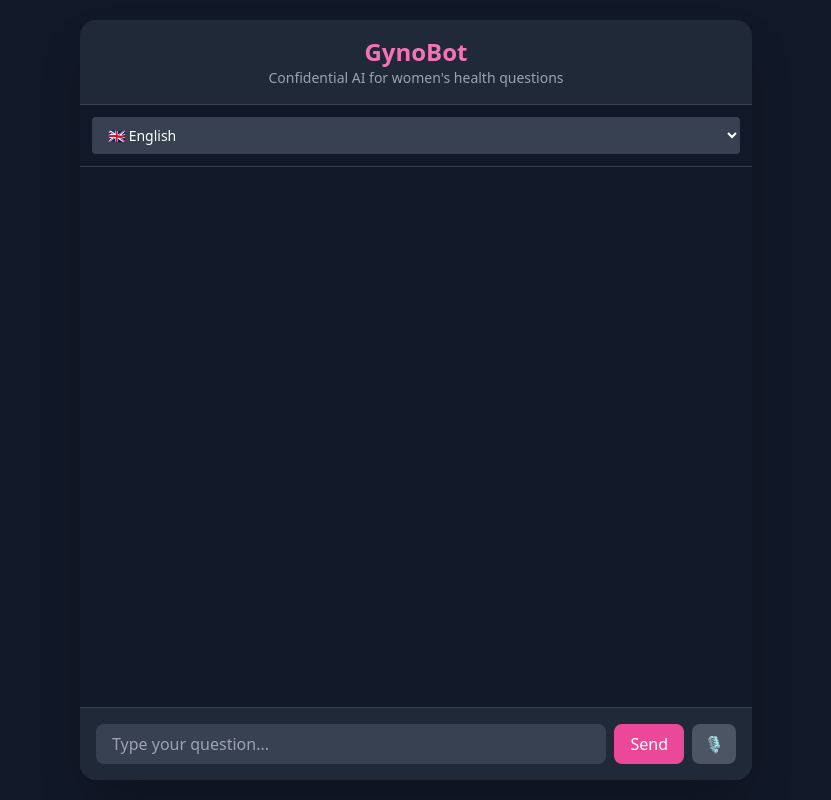
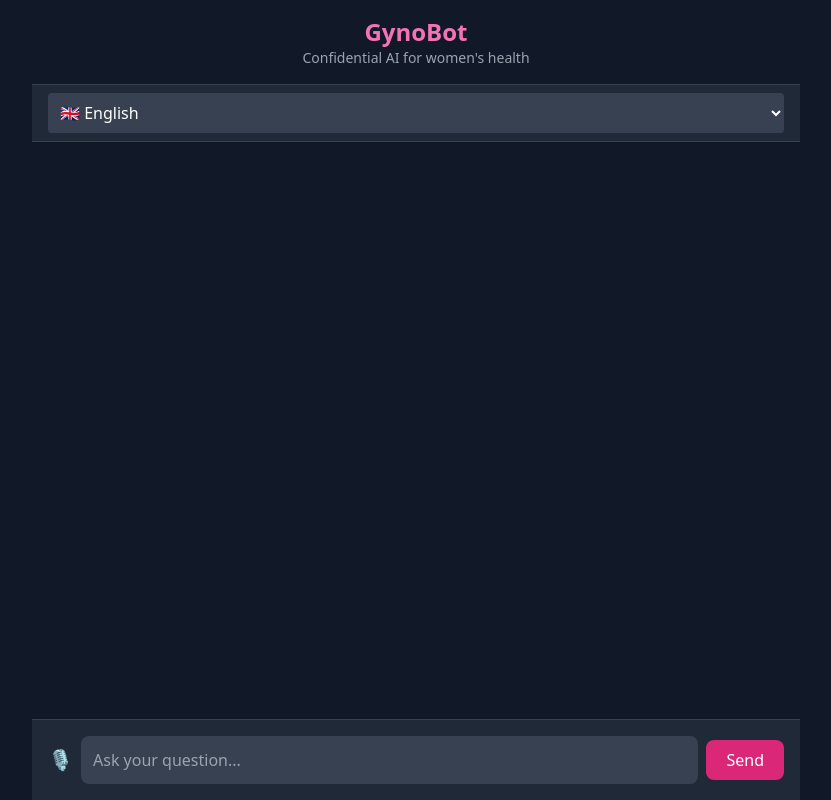
Before and after one commit to idritha/gynae, a Flask app: page / in a window 1280 px wide. Shown: the whole page, without its empty margins (224-1055 px from the left). Run offline with Flask 3, Linux system fonts and the light colour scheme; some libraries are stand-ins or nearby versions.

Commit message:
Update index.html
uiyudtyrsf

```diff
--- a/templates/index.html
+++ b/templates/index.html
@@ -1,24 +1,26 @@
 <!DOCTYPE html>
 <html lang="en">
 <head>
-  <link rel="manifest" href="../static/manifest.json">
+  <meta charset="UTF-8" />
+  <meta name="viewport" content="width=device-width, initial-scale=1.0" />
+  <title>GynoBot – Women’s Health AI</title>
+  <link rel="manifest" href="/static/manifest.json">
+  <link rel="apple-touch-icon" href="/static/icon-192.png">
   <meta name="theme-color" content="#d63384">
-<link rel="apple-touch-icon" href="../static/icon-192.png">
-<link rel="apple-touch-icon" href="../static/icon-512.png">
-  <!-- Google tag (gtag.js) -->
+
+  <!-- Google Analytics -->
   <script async src="https://www.googletagmanager.com/gtag/js?id=G-XMHQFN7MNJ"></script>
   <script>
     window.dataLayer = window.dataLayer || [];
     function gtag(){dataLayer.push(arguments);}
     gtag('js', new Date());
-
     gtag('config', 'G-XMHQFN7MNJ');
   </script>
-  <meta charset="UTF-8" />
-  <title>GynoBot – Women’s Health AI</title>
-  <meta name="viewport" content="width=device-width, initial-scale=1.0" />
+
+  <!-- Google Ads -->
   <script async src="https://pagead2.googlesyndication.com/pagead/js/adsbygoogle.js?client=ca-pub-2076179386974388"
      crossorigin="anonymous"></script>
+
   <script src="https://cdn.tailwindcss.com"></script>
   <style>
     @keyframes dots {
@@ -33,102 +35,100 @@
     }
   </style>
 </head>
-<body class="bg-gray-900 text-gray-100 font-sans min-h-screen flex items-center justify-center px-4">
+<body class="bg-gray-900 text-white min-h-screen flex flex-col">
 
-  <div class="w-full max-w-2xl h-[95vh] flex flex-col bg-gray-800 rounded-2xl shadow-2xl overflow-hidden">
+  <!-- Chat Container -->
+  <div class="flex flex-col w-full max-w-3xl mx-auto h-screen">
 
     <!-- Header -->
-    <div class="p-4 border-b border-gray-700 text-center">
+    <div class="text-center py-4 border-b border-gray-700">
       <h1 class="text-2xl font-bold text-pink-400">GynoBot</h1>
-      <p class="text-sm text-gray-400">Confidential AI for women's health questions</p>
+      <p class="text-gray-400 text-sm">Confidential AI for women's health</p>
     </div>
 
     <!-- Language Selector -->
-    <div class="p-3 bg-gray-900 border-b border-gray-700">
-      <select id="language-select" class="w-full bg-gray-700 text-white rounded px-3 py-2 text-sm">
+    <div class="bg-gray-800 px-4 py-2 border-b border-gray-700">
+      <select id="language-select" class="w-full bg-gray-700 text-white p-2 rounded">
         <option value="en-US">🇬🇧 English</option>
         <option value="ha">🇳🇬 Hausa</option>
         <option value="ar">🇸🇦 Arabic</option>
       </select>
     </div>
 
-    <!-- Chat Window -->
-    <div id="chat-box" class="flex-1 overflow-y-auto bg-gray-900 p-4 space-y-4 text-sm">
-      <!-- Dynamic messages go here -->
+    <!-- Chat Messages -->
+    <div id="chat-box" class="flex-1 overflow-y-auto p-4 space-y-4 bg-gray-900 text-sm scroll-smooth">
+      <!-- Chat bubbles will be injected here -->
     </div>
 
-    <!-- Message Input -->
-    <div class="p-4 bg-gray-800 border-t border-gray-700 flex gap-2">
-      <input id="message-input"
-             type="text"
-             class="flex-1 bg-gray-700 text-white px-4 py-2 rounded-lg focus:outline-none focus:ring focus:ring-pink-400"
-             placeholder="Type your question..." />
-      <button onclick="sendMessage()" class="bg-pink-500 hover:bg-pink-600 text-white px-4 py-2 rounded-lg">
+    <!-- Input Area -->
+    <div class="bg-gray-800 p-4 border-t border-gray-700">
+      <div class="flex items-center gap-2">
+        <button onclick="startDictation()" class="text-xl text-gray-400 hover:text-white" title="Voice input">🎙</button>
+        <input id="message-input" type="text" placeholder="Ask your question..."
+               class="flex-1 bg-gray-700 text-white rounded-lg p-3 focus:outline-none" />
+        <button onclick="sendMessage()" class="bg-pink-600 hover:bg-pink-700 text-white rounded-lg px-5 py-2">
           Send
-      </button>
-      <button onclick="startDictation()" class="bg-gray-600 hover:bg-gray-500 text-white px-3 py-2 rounded-lg">
-        🎙
         </button>
       </div>
     </div>
 
-  <!-- JavaScript -->
+  </div>
+
+  <!-- JS -->
   <script>
-document.getElementById("message-input").addEventListener("keydown", function(event) {
+    const chatBox = document.getElementById("chat-box");
+    const input = document.getElementById("message-input");
+
+    // Allow Enter to send
+    input.addEventListener("keydown", function(event) {
       if (event.key === "Enter" && !event.shiftKey) {
         event.preventDefault();
         sendMessage();
       }
     });
 
-
     async function sendMessage() {
-      const input = document.getElementById("message-input");
-      const chatBox = document.getElementById("chat-box");
       const userMsg = input.value.trim();
       if (!userMsg) return;
 
-      // Append user message
+      // User bubble
       chatBox.innerHTML += `
         <div class="flex justify-end">
-          <div class="bg-pink-600 text-white px-4 py-2 rounded-xl max-w-[75%]">${userMsg}</div>
+          <div class="bg-pink-600 px-4 py-2 rounded-lg max-w-[70%]">${userMsg}</div>
         </div>`;
       input.value = "";
       chatBox.scrollTop = chatBox.scrollHeight;
 
-      // Typing loader
-      const loadingId = `load-${Date.now()}`;
+      // Typing bubble
+      const loadingId = "load-" + Date.now();
       chatBox.innerHTML += `
         <div id="${loadingId}" class="flex items-start gap-2">
-          <img src="/static/icon-192.png" class="w-8 h-8 rounded-full" alt="Bot Avatar" />
-          <div class="bg-gray-700 text-white px-4 py-2 rounded-xl max-w-[75%] typing">...</div>
+          <img src="/static/icon-192.png" class="w-8 h-8 rounded-full" />
+          <div class="bg-gray-700 px-4 py-2 rounded-lg max-w-[70%] typing">...</div>
         </div>`;
       chatBox.scrollTop = chatBox.scrollHeight;
 
-      // Fetch reply
+      // Fetch response
       try {
         const res = await fetch("/ask", {
           method: "POST",
           headers: { "Content-Type": "application/json" },
           body: JSON.stringify({ message: userMsg })
         });
-
         const data = await res.json();
-
-        const loader = document.getElementById(loadingId);
-        loader.innerHTML = `
-          <img src="/static/icon-192.png" class="w-8 h-8 rounded-full" alt="Bot Avatar" />
-          <div class="bg-gray-700 text-white px-4 py-2 rounded-xl max-w-[75%]">${data.reply}</div>`;
+        document.getElementById(loadingId).innerHTML = `
+          <img src="/static/icon-192.png" class="w-8 h-8 rounded-full" />
+          <div class="bg-gray-700 px-4 py-2 rounded-lg max-w-[70%]">${data.reply}</div>`;
       } catch (err) {
-        const loader = document.getElementById(loadingId);
-        loader.innerHTML = `
-          <img src="/static/icon-192.png" class="w-8 h-8 rounded-full" alt="Bot Avatar" />
-          <div class="bg-red-600 text-white px-4 py-2 rounded-xl max-w-[75%]">❌ ${err.message}</div>`;
+        document.getElementById(loadingId).innerHTML = `
+          <img src="/static/icon-192.png" class="w-8 h-8 rounded-full" />
+          <div class="bg-red-600 px-4 py-2 rounded-lg max-w-[70%]">❌ ${err.message}</div>`;
       }
 
       chatBox.scrollTop = chatBox.scrollHeight;
     }
 
+    // Speech to text
     function startDictation() {
       const lang = document.getElementById("language-select").value;
       if ('webkitSpeechRecognition' in window) {
@@ -138,16 +138,16 @@ document.getElementById("message-input").addEventListener("keydown", function(ev
         recognition.maxAlternatives = 1;
 
         recognition.onresult = function (event) {
-          document.getElementById("message-input").value = event.results[0][0].transcript;
+          input.value = event.results[0][0].transcript;
         };
 
         recognition.onerror = function (event) {
-          alert("Speech recognition error: " + event.error);
+          alert("Speech error: " + event.error);
         };
 
         recognition.start();
       } else {
-        alert("Your browser does not support voice input.");
+        alert("Your browser doesn't support voice input.");
       }
     }
   </script>
```
Lines whose indentation alone changed are shown as unchanged.
